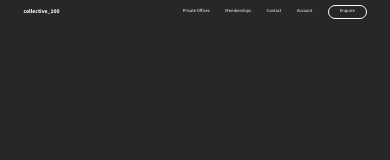
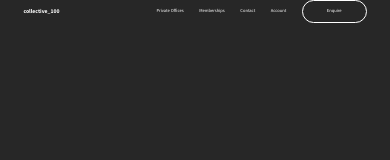
Before and after one commit to abdullahmehboob20s/Collective-web, a React (Create React App) app: page / in a window 390 px wide. Shown: the top 160 px of the page. Built offline with nearby package versions, Linux system fonts and the light colour scheme.

Commit message:
added responsive padding

```diff
--- a/src/components/Button.js
+++ b/src/components/Button.js
@@ -2,7 +2,7 @@ import React from "react";
 
 function Button({ title }) {
   return (
-    <button className="fs-16px font-normal border-[1px] border-white rounded-full py-1vw px-2_8vw leading-1">
+    <button className="fs-16px font-normal border-[1px] border-white rounded-full py-2 lg:py-1vw px-6 lg:px-2_8vw leading-1">
       {title}
     </button>
   );
```
